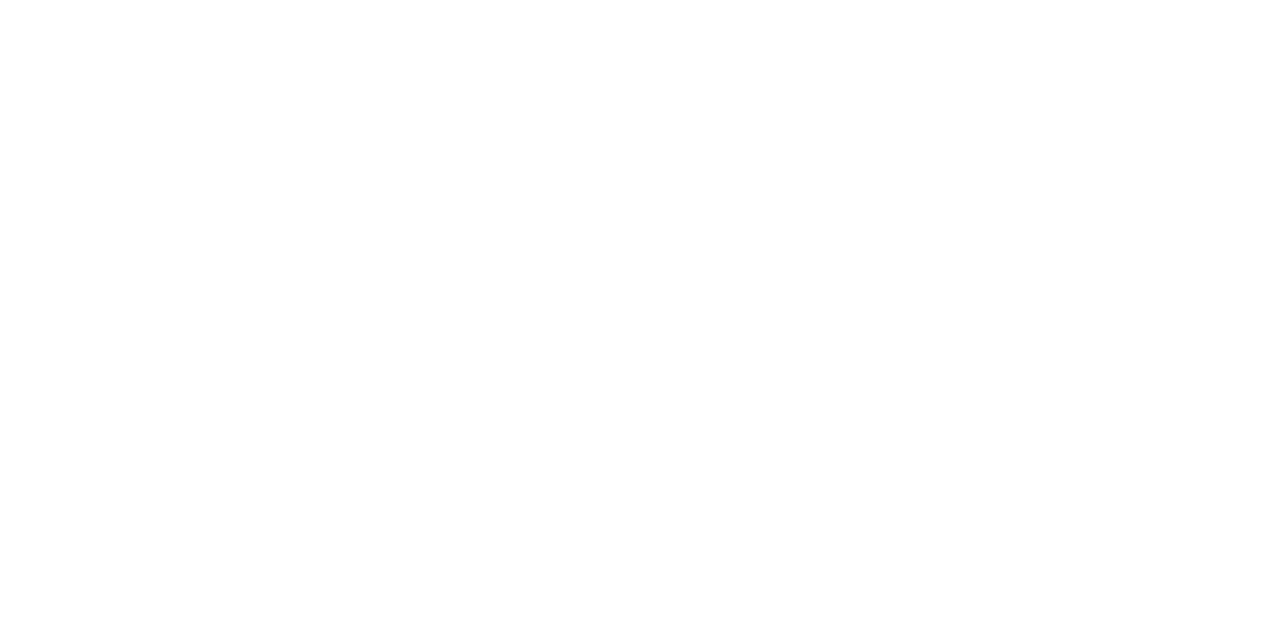
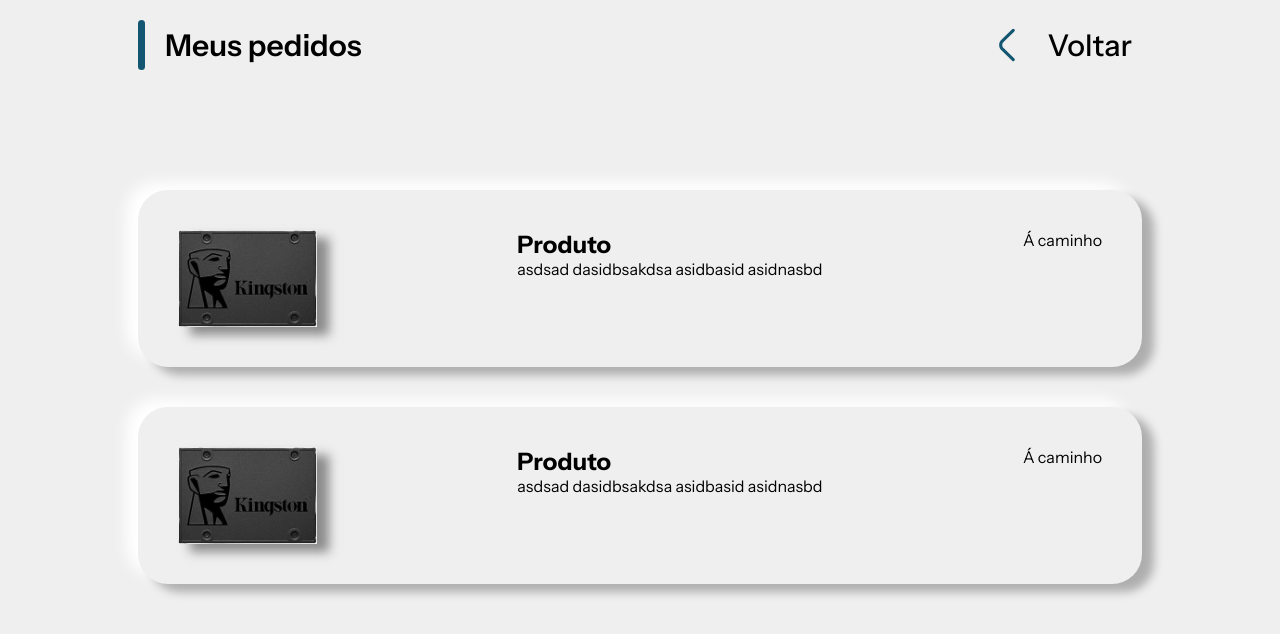
Before and after one commit to italoalcantaraa/TecShopStore, a website: page public/src/pages/meusPedidos/MeusPedidos.html in a window 1280 px wide. Drawn offline with Linux system fonts and the light colour scheme.

Commit message:
Página de pedidos

```diff
--- a/public/src/pages/login/Login.css
+++ b/public/src/pages/login/Login.css
@@ -16,6 +16,7 @@ body {
     display: flex;
     align-items: center;
     justify-content: center;
+    flex-direction: column;
     height: 100vh;
 }
 
--- a/public/src/pages/meusPedidos/MeusPedidos.css
+++ b/public/src/pages/meusPedidos/MeusPedidos.css
@@ -3,3 +3,102 @@
     padding: 0px;
     box-sizing: border-box;
 }
+
+@font-face {
+    font-family: 'font';
+    src: url('../../assets/fonts/InstrumentSans-VariableFont_wdth\,wght.ttf');
+}
+
+nav img{
+    width: 50px;
+    transition: 0.3s;
+}
+
+body{
+    background-color:  #EFEFEF;
+}
+
+section {
+    font-family: 'font';
+    margin: 0 auto;
+    display: flex;
+    flex-direction: column;
+    align-items: center;
+    justify-content: center;
+    width: 80%;
+    padding: 10px;
+}
+
+
+section nav{
+    display: flex;
+    flex-direction: row;
+    justify-content: space-between;
+    align-items: center;
+
+    width: 100%;
+    background-color: #EFEFEF;
+    font-size: 30px;
+    padding-bottom: 110px;
+}
+
+section nav #barra-reta{
+    border-radius: 4px;
+    width: 7px;
+    height: 50px;
+    background-color: #125671;
+}
+
+
+.nav-pedidos{
+    display: flex;
+    align-items: center;
+    gap: 20px;
+    font-weight: 600;
+}
+
+
+section nav a{
+    display: flex;
+    align-items: center;
+    justify-content: center;
+    gap: 15px;
+    padding: 10px;
+    border-radius: 25px;
+    background-color:  #EFEFEF;
+    text-decoration: none;
+    color: black;
+    font-weight: 500;
+}
+
+section nav a:hover{
+    img{
+        transform: scale(1.06);
+    }
+}
+
+.pedidos img{
+    width: 15%;
+    box-shadow: 12px 8px 10px  #2b2b2b82;
+    background-color: none;
+}
+
+.pedidos{
+    width: 100%;
+    display: flex;
+    flex-direction: row;
+    justify-content: space-between;
+
+    border-radius: 30px;
+    padding: 40px;
+    box-shadow:
+    12px 8px 10px rgba(0, 0, 0, 0.274),
+    -12px -8px 15px rgb(255, 255, 255);
+    margin-bottom: 40px;
+    cursor: pointer;
+    transition: 0.5s;
+}
+
+.pedidos:hover{
+    box-shadow: inset 0px 4px 5px 0px #838383a8;
+}
--- a/public/src/pages/meusPedidos/MeusPedidos.html
+++ b/public/src/pages/meusPedidos/MeusPedidos.html
@@ -1,13 +1,48 @@
 <!DOCTYPE html>
 <html lang="en">
+
 <head>
     <meta charset="UTF-8">
     <meta name="viewport" content="width=device-width, initial-scale=1.0">
     <title>Meus pedidos</title>
+    <link rel="stylesheet" href="MeusPedidos.css">
 </head>
+
 <body>
     <section>
+        <nav>
+            <div class="nav-pedidos">
+                <div id="barra-reta"></div>
+                <p>Meus pedidos</p>
+            </div>
 
+            <a href="">
+                <img src="../../assets/images/left.svg" alt="">
+                <p>Voltar</p>
+            </a>
+        </nav>
+        <div class="pedidos">
+            <img src="../../assets/images/produtos/SSD, Kingston.png" alt="">
+            <div>
+                <h1>Produto</h1>
+                <p>asdsad dasidbsakdsa asidbasid asidnasbd</p>
+            </div>
+            <div>
+                <p>Á caminho</p>
+            </div>
+        </div>
+
+        <div class="pedidos">
+            <img src="../../assets/images/produtos/SSD, Kingston.png" alt="">
+            <div>
+                <h1>Produto</h1>
+                <p>asdsad dasidbsakdsa asidbasid asidnasbd</p>
+            </div>
+            <div>
+                <p>Á caminho</p>
+            </div>
+        </div>
     </section>
 </body>
+
 </html>
```
Also changed, not shown: public/src/pages/login/Login.html (+0 -1 lines).
